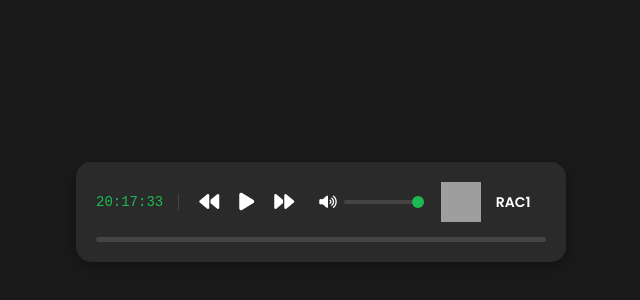
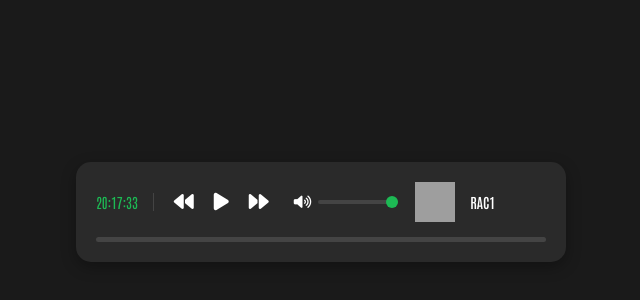
Before and after one commit to Xarxa-1/Xarxa-1, a plain HTML site: page radiopen2.html in a window 1280 px wide. Shown: the part 188-488 px from the top of the page, without its empty margins (319-959 px from the left). Drawn offline with Linux system fonts and the light colour scheme; grey boxes are pictures that could not be loaded.

Commit message:
radiopen2.html

```diff
--- a/radiopen2.html
+++ b/radiopen2.html
@@ -6,12 +6,12 @@
   <title>Reproductor de Ràdio en Directe</title>
   <link rel="stylesheet" href="https://cdnjs.cloudflare.com/ajax/libs/font-awesome/6.0.0-beta3/css/all.min.css">
   <style>
-    @import url('https://fonts.googleapis.com/css2?family=Poppins:wght@300;400;500;600&display=swap');
-    body { margin: 0; padding: 0; font-family: 'Poppins', sans-serif; background: #1a1a1a; color: #fff; display: flex; justify-content: center; align-items: center; height: 100vh; }
+    @import url('https://fonts.googleapis.com/css2?family=Antonio:wght@300;400;500;600&display=swap');
+    body { margin: 0; padding: 0; font-family: 'Antonio', sans-serif; background: #1a1a1a; color: #fff; display: flex; justify-content: center; align-items: center; height: 100vh; }
     .player { width: 450px; background: #2a2a2a; border-radius: 15px; padding: 20px; box-shadow: 0 5px 15px rgba(0, 0, 0, 0.3); }
     .top-section { display: flex; align-items: center; gap: 15px; margin-bottom: 15px; }
     .controls { display: flex; align-items: center; gap: 10px; order: 2; }
-    .clock { font-family: monospace; font-size: 14px; color: #1db954; padding-right: 15px; border-right: 1px solid #444; }
+    .clock { font-family: 'Antonio'; font-size: 14px; color: #1db954; padding-right: 15px; border-right: 1px solid #444; }
     .cover { width: 40px; height: 40px; background: #333; position: relative; overflow: hidden; flex-shrink: 0; order: 3; }
     .disc { width: 100%; height: 100%; background: url('https://via.placeholder.com/200') no-repeat center center/cover; animation: spin 60s linear infinite; animation-play-state: paused; }
     @keyframes spin { 0% { transform: rotate(0deg); } 100% { transform: rotate(360deg); } }
```
